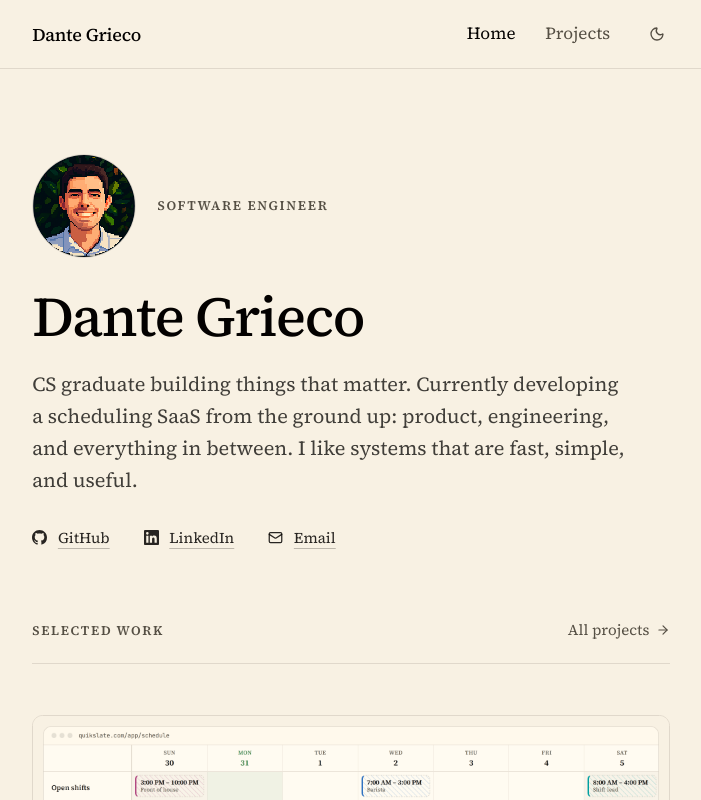
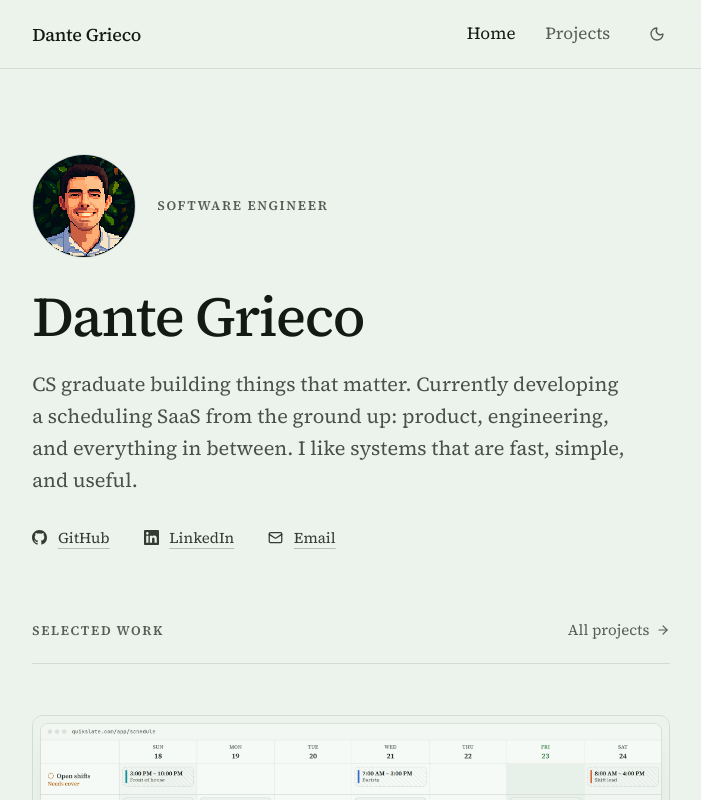
Before and after one commit to dgrco/my-portfolio, a Next.js app: page / in a window 1280 px wide. Shown: the top 800 px of the page, without its empty margins (289-990 px from the left). Built offline with nearby package versions, Linux system fonts and the light colour scheme; no server answers.

Commit message:
adjust theme/screenshots to match QuikSlate

```diff
--- a/src/app/globals.css
+++ b/src/app/globals.css
@@ -51,88 +51,87 @@
   --radius-4xl: calc(var(--radius) * 2.6);
 }
 
-/* Palette shared with QuikSlate. Every neutral sits at hue 83-85 rather than
-   an achromatic gray: at these lightnesses a chroma below ~0.014 bleaches out
-   and the warmth stops reading. */
+/* Palette shared with QuikSlate's sage theme. The neutrals carry enough chroma
+   (0.006 to 0.016) at hue 150 to read as the brand green greyed out, where
+   near-zero chroma reads as stock grey. No surface reaches white. */
 :root {
-  --background: oklch(0.96 0.02 85);
-  --foreground: oklch(0.08 0.02 85);
-  --card: oklch(0.99 0.014 85);
-  --card-foreground: oklch(0.08 0.02 85);
-  --popover: oklch(0.99 0.014 85);
-  --popover-foreground: oklch(0.08 0.02 85);
-  --primary: oklch(0.517 0.119 147.3);
-  --primary-foreground: oklch(0.98 0.006 95);
-  --secondary: oklch(0.9 0.02 83);
-  --secondary-foreground: oklch(0.08 0.02 85);
-  --muted: oklch(0.9 0.02 83);
-  --muted-foreground: oklch(0.43 0.02 84);
-  --accent: oklch(0.885 0.022 83);
-  --accent-foreground: oklch(0.08 0.02 85);
+  --background: oklch(0.955 0.012 150);
+  --foreground: oklch(0.21 0.02 150);
+  --card: oklch(0.982 0.006 150);
+  --card-foreground: oklch(0.21 0.02 150);
+  --popover: oklch(0.982 0.006 150);
+  --popover-foreground: oklch(0.21 0.02 150);
+  --primary: oklch(0.51 0.122 147.5);
+  --primary-foreground: oklch(0.99 0.003 150);
+  --secondary: oklch(0.922 0.014 150);
+  --secondary-foreground: oklch(0.21 0.02 150);
+  --muted: oklch(0.922 0.014 150);
+  --muted-foreground: oklch(0.47 0.02 150);
+  --accent: oklch(0.902 0.016 150);
+  --accent-foreground: oklch(0.21 0.02 150);
   --destructive: oklch(0.45 0.15 24);
-  --border: oklch(0.87 0.02 83);
-  --input: oklch(0.87 0.02 83);
-  /* Amber, for links and focus. Hue 68 is inside the neutrals' own family, so
-     it reads as the ivory turned up rather than a second color in the room.
-     0.55 rather than the brighter amber you would pick off a swatch: at 0.70
-     it is 2.67:1 on --card, which fails for link text. */
+  --border: oklch(0.865 0.014 150);
+  --input: oklch(0.845 0.015 150);
+  /* Amber, for links and focus: QuikSlate's --emphasis. 0.55 rather than the
+     brighter amber you would pick off a swatch: at 0.70 it is 2.67:1 on
+     --card, which fails for link text. */
   --accent-ink: oklch(0.55 0.15 68);
-  --rule: oklch(0.885 0.02 83);
-  --ring: oklch(0.667 0.099 147.3);
-  --chart-1: oklch(0.65 0.04 85);
-  --chart-2: oklch(0.5 0.035 80);
-  --chart-3: oklch(0.4 0.03 75);
-  --chart-4: oklch(0.7 0.035 90);
-  --chart-5: oklch(0.55 0.025 88);
+  --rule: oklch(0.885 0.014 150);
+  --ring: oklch(0.667 0.099 147.5);
+  --chart-1: oklch(0.55 0.15 258);
+  --chart-2: oklch(0.64 0.15 42);
+  --chart-3: oklch(0.55 0.17 328);
+  --chart-4: oklch(0.61 0.10 200);
+  --chart-5: oklch(0.50 0.16 292);
   --radius: 0.625rem;
-  --sidebar: oklch(0.935 0.024 83);
-  --sidebar-foreground: oklch(0.08 0.02 85);
-  --sidebar-primary: oklch(0.517 0.119 147.3);
-  --sidebar-primary-foreground: oklch(0.98 0.006 95);
-  --sidebar-accent: oklch(0.885 0.022 83);
-  --sidebar-accent-foreground: oklch(0.08 0.02 85);
-  --sidebar-border: oklch(0.87 0.02 83);
-  --sidebar-ring: oklch(0.667 0.099 147.3);
+  --sidebar: oklch(0.942 0.013 150);
+  --sidebar-foreground: oklch(0.21 0.02 150);
+  --sidebar-primary: oklch(0.51 0.122 147.5);
+  --sidebar-primary-foreground: oklch(0.99 0.003 150);
+  --sidebar-accent: oklch(0.902 0.016 150);
+  --sidebar-accent-foreground: oklch(0.21 0.02 150);
+  --sidebar-border: oklch(0.865 0.014 150);
+  --sidebar-ring: oklch(0.667 0.099 147.5);
 }
 
 /* Derived from the light theme, not swapped for a stock dark one. Hues stay
-   put and only lightness moves, so the neutrals keep hue 85 and --primary
-   keeps 147.3, lifted until it clears its contrast floor on the dark card. */
+   put and only lightness moves, so the neutrals keep hue 150 and --primary
+   keeps 147.5, lifted until it clears its contrast floor on the dark card. */
 .dark {
-  --background: oklch(0.165 0.014 85);
-  --foreground: oklch(0.945 0.012 85);
-  --card: oklch(0.215 0.014 85);
-  --card-foreground: oklch(0.945 0.012 85);
-  --popover: oklch(0.215 0.014 85);
-  --popover-foreground: oklch(0.945 0.012 85);
-  --primary: oklch(0.72 0.115 147.3);
+  --background: oklch(0.17 0.008 150);
+  --foreground: oklch(0.94 0.006 150);
+  --card: oklch(0.215 0.009 150);
+  --card-foreground: oklch(0.94 0.006 150);
+  --popover: oklch(0.215 0.009 150);
+  --popover-foreground: oklch(0.94 0.006 150);
+  --primary: oklch(0.72 0.115 147.5);
   --primary-foreground: oklch(0.16 0.02 147);
-  --secondary: oklch(0.285 0.014 85);
-  --secondary-foreground: oklch(0.945 0.012 85);
-  --muted: oklch(0.285 0.014 85);
-  --muted-foreground: oklch(0.66 0.014 85);
-  --accent: oklch(0.305 0.015 85);
-  --accent-foreground: oklch(0.945 0.012 85);
+  --secondary: oklch(0.285 0.009 150);
+  --secondary-foreground: oklch(0.94 0.006 150);
+  --muted: oklch(0.285 0.009 150);
+  --muted-foreground: oklch(0.68 0.01 150);
+  --accent: oklch(0.305 0.01 150);
+  --accent-foreground: oklch(0.94 0.006 150);
   --destructive: oklch(0.68 0.17 24);
-  --border: oklch(0.32 0.013 85);
-  --input: oklch(0.36 0.014 85);
+  --border: oklch(0.32 0.009 150);
+  --input: oklch(0.36 0.01 150);
   --accent-ink: oklch(0.75 0.13 68);
-  --rule: oklch(0.29 0.013 85);
-  --ring: oklch(0.62 0.10 147.3);
-  --chart-1: oklch(0.72 0.025 88.26);
-  --chart-2: oklch(0.58 0.02 85);
-  --chart-3: oklch(0.48 0.018 80);
-  --chart-4: oklch(0.65 0.022 90);
-  --chart-5: oklch(0.55 0.015 88);
+  --rule: oklch(0.29 0.009 150);
+  --ring: oklch(0.62 0.10 147.5);
+  --chart-1: oklch(0.69 0.15 258);
+  --chart-2: oklch(0.74 0.14 42);
+  --chart-3: oklch(0.69 0.17 328);
+  --chart-4: oklch(0.75 0.10 200);
+  --chart-5: oklch(0.64 0.16 292);
   --radius: 0.625rem;
-  --sidebar: oklch(0.19 0.014 85);
-  --sidebar-foreground: oklch(0.945 0.012 85);
-  --sidebar-primary: oklch(0.72 0.115 147.3);
+  --sidebar: oklch(0.19 0.008 150);
+  --sidebar-foreground: oklch(0.94 0.006 150);
+  --sidebar-primary: oklch(0.72 0.115 147.5);
   --sidebar-primary-foreground: oklch(0.16 0.02 147);
-  --sidebar-accent: oklch(0.285 0.014 85);
-  --sidebar-accent-foreground: oklch(0.945 0.012 85);
-  --sidebar-border: oklch(0.28 0.013 85);
-  --sidebar-ring: oklch(0.62 0.10 147.3);
+  --sidebar-accent: oklch(0.285 0.009 150);
+  --sidebar-accent-foreground: oklch(0.94 0.006 150);
+  --sidebar-border: oklch(0.28 0.008 150);
+  --sidebar-ring: oklch(0.62 0.10 147.5);
 }
 
 @keyframes fadeInUp {
--- a/src/app/opengraph-image.tsx
+++ b/src/app/opengraph-image.tsx
@@ -17,8 +17,8 @@ export default function OpengraphImage() {
           display: "flex",
           flexDirection: "column",
           justifyContent: "space-between",
-          background: "#f0ece3",
-          color: "#141210",
+          background: "#ebf3ec",
+          color: "#121b13",
           padding: "72px 80px",
         }}
       >
@@ -27,7 +27,7 @@ export default function OpengraphImage() {
             fontSize: 22,
             letterSpacing: "0.16em",
             textTransform: "uppercase",
-            color: "#6b6154",
+            color: "#535e55",
           }}
         >
           Software engineer
@@ -39,7 +39,7 @@ export default function OpengraphImage() {
           <div
             style={{
               fontSize: 32,
-              color: "#6b6154",
+              color: "#535e55",
               marginTop: 24,
               maxWidth: 820,
               lineHeight: 1.4,
```
Also changed, not shown: public/quikslate-schedule.png.
